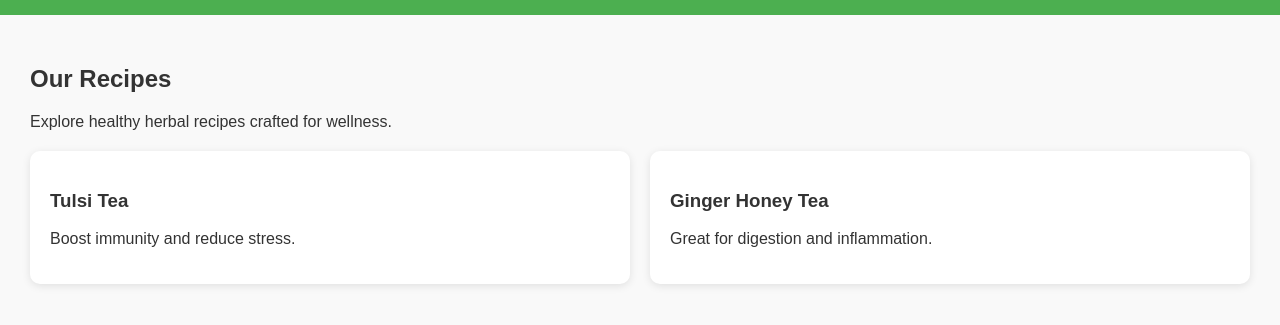
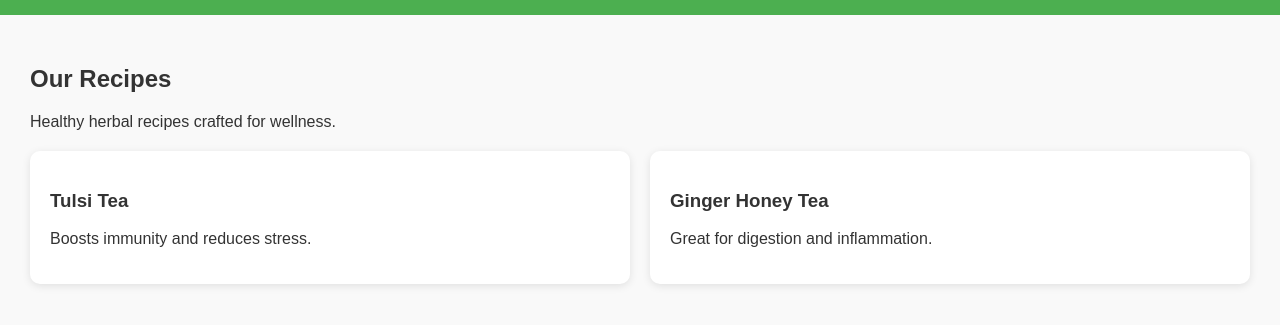
Before and after one commit to suraj-s-hub/Herbal_living, a plain HTML site: page recipes.html in a window 1280 px wide. Shown: the part 35-360 px from the top of the page. Drawn offline with nearby package versions, Linux system fonts and the light colour scheme; files that its build step writes are made by us from their sources.

Commit message:
Update recipes.html

```diff
--- a/recipes.html
+++ b/recipes.html
@@ -21,11 +21,11 @@
 
   <section class="page" data-aos="fade-right">
     <h2>Our Recipes</h2>
-    <p>Explore healthy herbal recipes crafted for wellness.</p>
+    <p>Healthy herbal recipes crafted for wellness.</p>
     <div class="cards">
       <div class="card" data-aos="zoom-in">
         <h3>Tulsi Tea</h3>
-        <p>Boost immunity and reduce stress.</p>
+        <p>Boosts immunity and reduces stress.</p>
       </div>
       <div class="card" data-aos="zoom-in">
         <h3>Ginger Honey Tea</h3>
```
